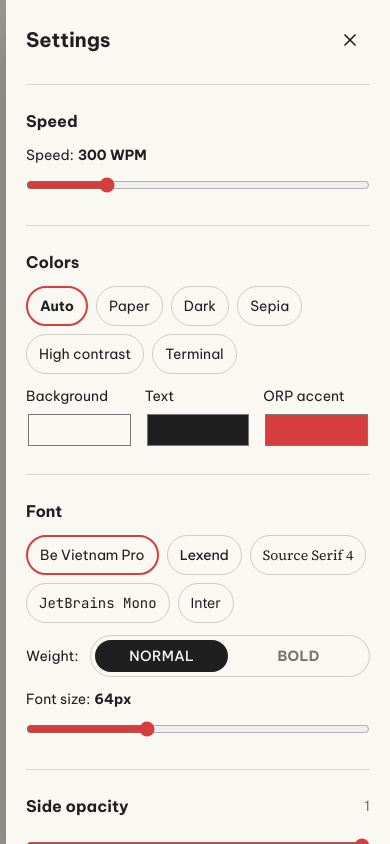
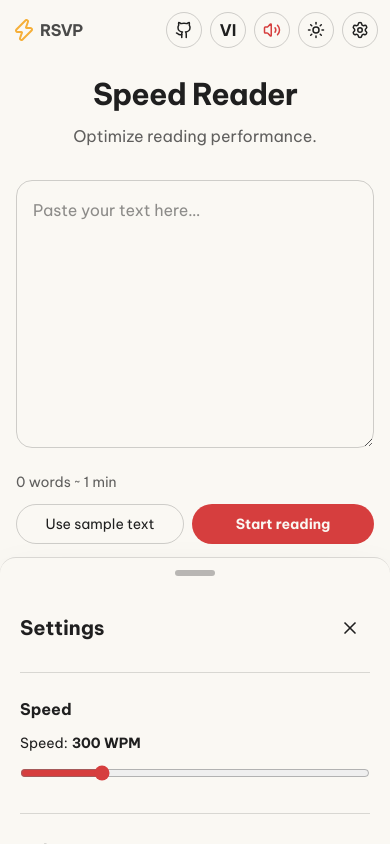
Before and after one commit to Eintes-steinla/RSVP-Reader, a React (Vite) app: page / in a window 390 px wide. Both pictures are taken after a click on the button 360 px from the left and 30 px from the top of the page. Built offline with nearby package versions, Linux system fonts and the light colour scheme; a web font is replaced by a local one.

Commit message:
setting panel mobile

```diff
--- a/src/components/SettingsPanel.jsx
+++ b/src/components/SettingsPanel.jsx
@@ -63,18 +63,85 @@ export default function SettingsPanel({ st, t, audio, exp, doc, onClose }) {
       {children}
     </button>
   );
+  // Bottom sheet trên điện thoại có 2 nấc: "peek" (~1/3 màn hình, vẫn thấy chữ
+  // trung tâm) và "full" (mở rộng). Kéo thanh nắm lên/xuống để đổi nấc hoặc đóng.
+  const [snap, setSnap] = useState("peek");
+  const [dragH, setDragH] = useState(null); // chiều cao (px) khi đang kéo
+  const sheet = useRef(null);
+  const drag = useRef(null);
+  const peek = snap === "peek";
+  const onDragStart = (e) => {
+    e.currentTarget.setPointerCapture(e.pointerId);
+    const h0 = sheet.current.offsetHeight;
+    drag.current = {
+      y0: e.clientY,
+      h0,
+      last: e.clientY,
+      t: e.timeStamp,
+      v: 0,
+      moved: false,
+    };
+    setDragH(h0);
+  };
+  const onDragMove = (e) => {
+    const d = drag.current;
+    if (!d) return;
+    const dt = e.timeStamp - d.t;
+    if (dt > 0) d.v = (e.clientY - d.last) / dt; // px/ms, dương = đang kéo xuống
+    d.last = e.clientY;
+    d.t = e.timeStamp;
+    if (Math.abs(e.clientY - d.y0) > 4) d.moved = true;
+    const max = window.innerHeight * 0.88;
+    setDragH(Math.min(max, Math.max(40, d.h0 - (e.clientY - d.y0))));
+  };
+  const onDragEnd = () => {
+    const d = drag.current;
+    drag.current = null;
+    if (!d) return;
+    const vh = window.innerHeight;
+    const peekPx = Math.max(vh * 0.34, 176);
+    const fullPx = vh * 0.88;
+    const h = dragH ?? d.h0;
+    setDragH(null);
+    if (!d.moved) return setSnap((s) => (s === "peek" ? "full" : "peek")); // chạm: đổi nấc
+    if (d.v > 0.5) return peek ? onClose() : setSnap("peek"); // vuốt nhanh xuống
+    if (d.v < -0.5) return setSnap("full"); // vuốt nhanh lên
+    if (h < peekPx * 0.6) return onClose();
+    setSnap(h > (peekPx + fullPx) / 2 ? "full" : "peek");
+  };
+
   return (
     <div
-      className="z-30 fixed inset-0 flex justify-end bg-black/40"
+      className={`backdrop-in z-30 fixed inset-0 flex justify-center md:justify-end items-end md:items-stretch md:bg-black/40 md:pointer-events-auto transition-colors duration-200 ${peek ? "pointer-events-none" : "bg-black/40"}`}
       onClick={onClose}
     >
       <aside
+        ref={sheet}
         role="dialog"
         aria-label={t.settings}
         onClick={(e) => e.stopPropagation()}
-        className="pb-[max(1.25rem,env(safe-area-inset-bottom))] space-y-6 shadow-2xl p-5 w-full max-w-sm h-full overflow-y-auto overscroll-contain"
-        style={{ background: "var(--bg)" }}
+        className={`panel-in pointer-events-auto flex flex-col shadow-2xl border-t border-current/15 md:border-0 rounded-t-2xl md:rounded-none w-full md:max-w-sm h-(--sheet-h) md:h-full ${dragH === null ? "transition-[height] duration-300" : ""}`}
+        style={{
+          background: "var(--bg)",
+          "--sheet-h":
+            dragH !== null
+              ? `${dragH}px`
+              : peek
+                ? "max(34dvh, 11rem)"
+                : "88dvh",
+        }}
       >
+        <div
+          className="md:hidden flex justify-center py-3 touch-none cursor-grab shrink-0"
+          onPointerDown={onDragStart}
+          onPointerMove={onDragMove}
+          onPointerUp={onDragEnd}
+          onPointerCancel={onDragEnd}
+          aria-hidden
+        >
+          <span className="bg-current/30 rounded-full w-10 h-1.5" />
+        </div>
+        <div className="pb-[max(1.25rem,env(safe-area-inset-bottom))] flex-1 space-y-6 p-5 min-h-0 overflow-y-auto overscroll-contain">
           <div className="flex justify-between items-center">
             <h2 className="font-bold text-xl">{t.settings}</h2>
             <button
@@ -254,7 +321,9 @@ export default function SettingsPanel({ st, t, audio, exp, doc, onClose }) {
                 type="url"
                 value={audio.file ? "" : s.audioUrl}
                 onChange={(e) => audio.setUrl(e.target.value)}
-              placeholder={audio.file ? audio.file.name : "https://…/music.mp3"}
+                placeholder={
+                  audio.file ? audio.file.name : "https://…/music.mp3"
+                }
                 aria-label={t.audioUrl}
                 className="flex-1 bg-transparent px-3 border border-current/20 rounded-full min-w-0 h-10 text-sm"
               />
@@ -418,7 +487,10 @@ export default function SettingsPanel({ st, t, audio, exp, doc, onClose }) {
                             stroke="currentColor"
                             opacity="0.2"
                           />
-                        <path d="M21 12a9 9 0 0 0-9-9" stroke="var(--accent)" />
+                          <path
+                            d="M21 12a9 9 0 0 0-9-9"
+                            stroke="var(--accent)"
+                          />
                         </svg>
                         {t.videoBusy} {Math.round(exp.pct * 100)}%
                         {exp.parts > 1 && (
@@ -477,14 +549,21 @@ export default function SettingsPanel({ st, t, audio, exp, doc, onClose }) {
           <section className="space-y-3 pt-6 border-current/15 border-t">
             <h3 className="font-semibold">{t.lang}</h3>
             <div className="flex gap-2">
-            <Chip active={st.lang === "vi"} onClick={() => set({ lang: "vi" })}>
+              <Chip
+                active={st.lang === "vi"}
+                onClick={() => set({ lang: "vi" })}
+              >
                 Tiếng Việt
               </Chip>
-            <Chip active={st.lang === "en"} onClick={() => set({ lang: "en" })}>
+              <Chip
+                active={st.lang === "en"}
+                onClick={() => set({ lang: "en" })}
+              >
                 English
               </Chip>
             </div>
           </section>
+        </div>
       </aside>
     </div>
   );
--- a/src/index.css
+++ b/src/index.css
@@ -1,7 +1,64 @@
 @import "tailwindcss";
-body { margin: 0; }
-button:focus-visible, input:focus-visible, textarea:focus-visible, [tabindex]:focus-visible { outline: 3px solid var(--accent); outline-offset: 2px; }
-@media (prefers-reduced-motion: reduce) { * { transition: none !important; animation: none !important; scroll-behavior: auto !important; } }
-html { -webkit-text-size-adjust: 100%; }
-button { touch-action: manipulation; -webkit-tap-highlight-color: transparent; }
-input[type=range] { min-height: 2rem; touch-action: pan-y; }
+body {
+  margin: 0;
+}
+button:focus-visible,
+input:focus-visible,
+textarea:focus-visible,
+[tabindex]:focus-visible {
+  outline: 3px solid var(--accent);
+  outline-offset: 2px;
+}
+@media (prefers-reduced-motion: reduce) {
+  * {
+    transition: none !important;
+    animation: none !important;
+    scroll-behavior: auto !important;
+  }
+}
+html {
+  -webkit-text-size-adjust: 100%;
+}
+button {
+  touch-action: manipulation;
+  -webkit-tap-highlight-color: transparent;
+}
+input[type="range"] {
+  min-height: 2rem;
+  touch-action: pan-y;
+}
+@keyframes backdrop-in {
+  from {
+    opacity: 0;
+  }
+  to {
+    opacity: 1;
+  }
+}
+@keyframes sheet-up {
+  from {
+    transform: translateY(100%);
+  }
+  to {
+    transform: translateY(0);
+  }
+}
+@keyframes sheet-right {
+  from {
+    transform: translateX(100%);
+  }
+  to {
+    transform: translateX(0);
+  }
+}
+.backdrop-in {
+  animation: backdrop-in 0.2s ease-out;
+}
+.panel-in {
+  animation: sheet-up 0.28s cubic-bezier(0.2, 0.8, 0.2, 1);
+}
+@media (min-width: 768px) {
+  .panel-in {
+    animation-name: sheet-right;
+  }
+}
```
Lines whose indentation alone changed are shown as unchanged.
